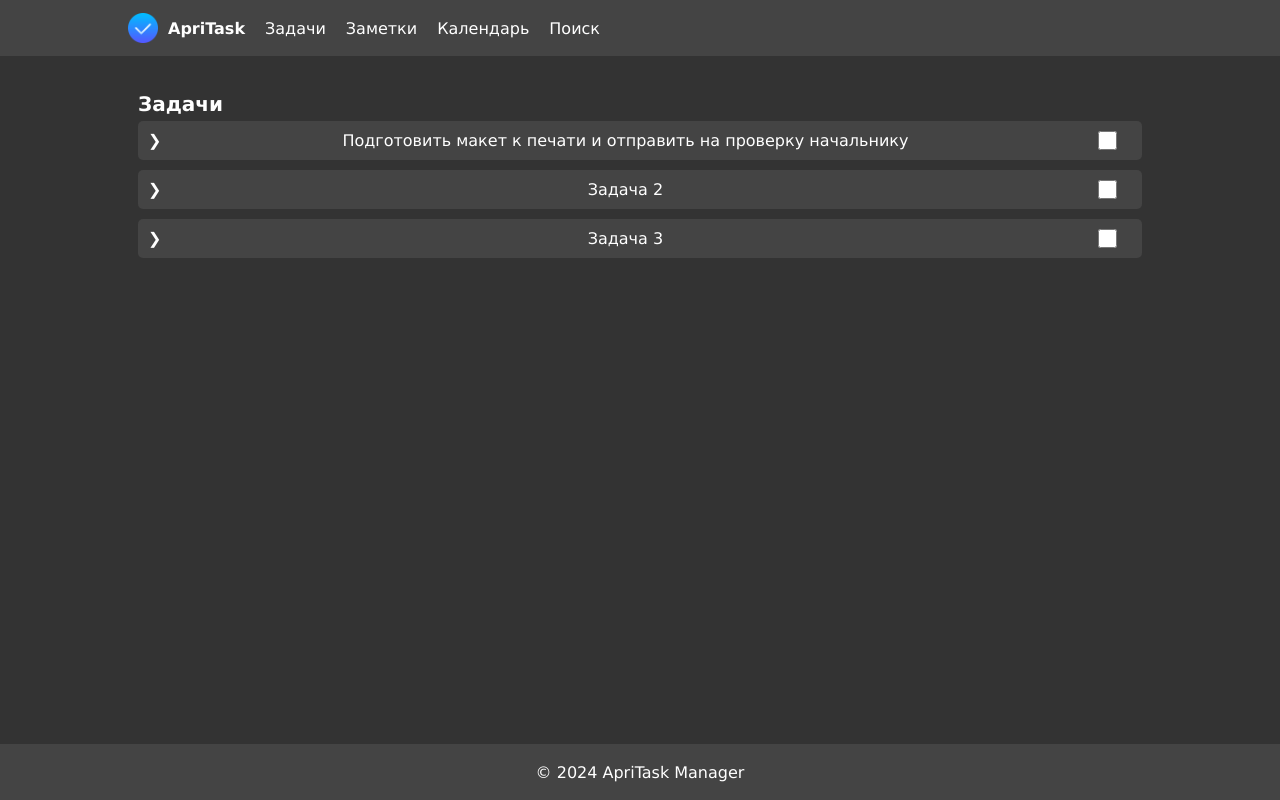
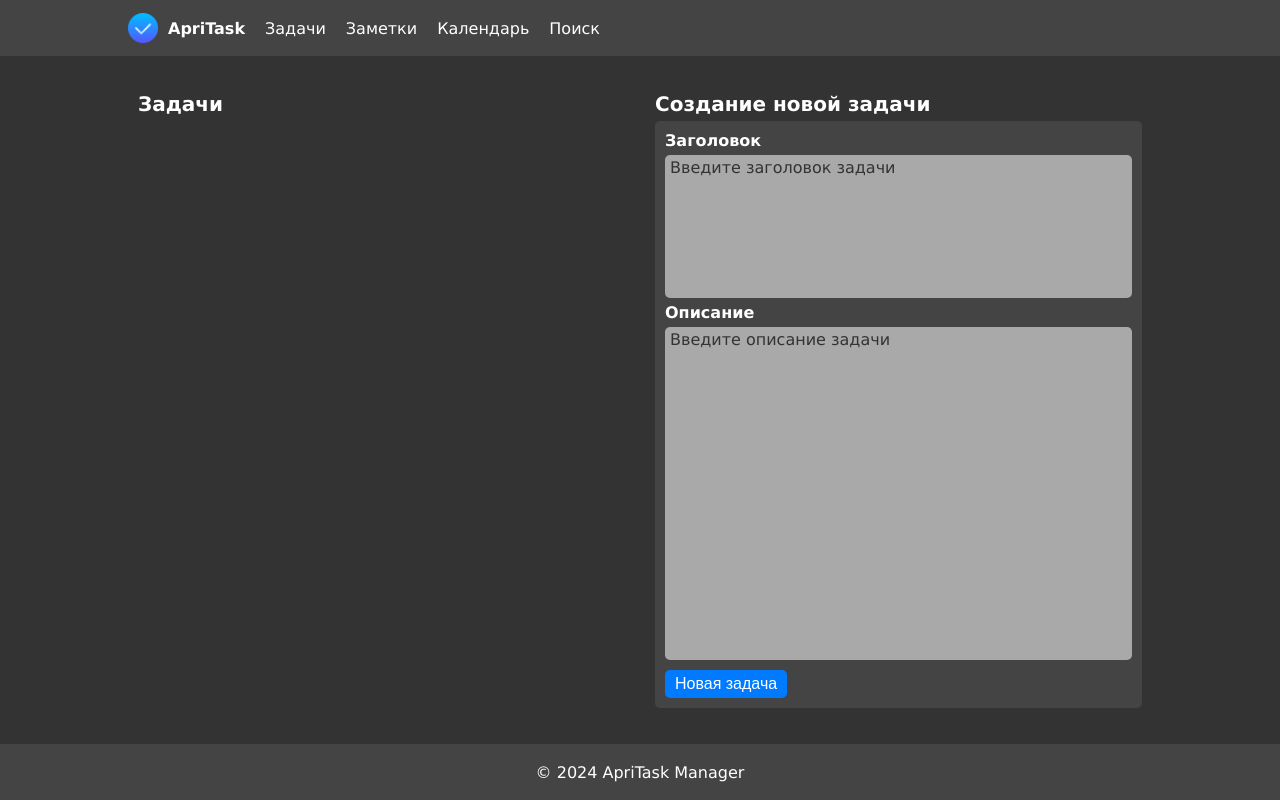
Before and after one commit to defrazo/apricode, a React (Vite) app in the folder client/: page / in a window 1280 px wide. Built offline with nearby package versions, Linux system fonts and the light colour scheme.

Commit message:
Basic requirements

```diff
--- a/client/src/components/Main.module.scss
+++ b/client/src/components/Main.module.scss
@@ -5,9 +5,9 @@
     flex-direction: row;
     flex: 1;
     gap: 10px;
+    height: calc(100vh - $header-height - $footer-height);
     padding: 2% 10%;
     background-color: $alt__background-color;
-    height: calc(100vh - $header-height - $footer-height);
 }
 
 h1,
@@ -68,7 +68,19 @@ h2 {
     display: flex;
     flex-direction: row;
     flex: 1;
-    gap: 10px;
+    width: 100%;
     max-height: 30px;
     margin-top: 10px;
 }
+
+.details__inner-buttons {
+    display: flex;
+    flex-direction: row;
+    width: 100%;
+}
+
+.inner-buttons__normal {
+    display: flex;
+    width: 100%;
+    gap: 10px
+}
--- a/client/src/components/Main.tsx
+++ b/client/src/components/Main.tsx
@@ -6,123 +6,302 @@ interface Task {
     id: number;
     name: string;
     description: string;
-    subtasks: string[];
+    subtasks: Task[];
+    isChecked: boolean;
 }
 
-interface MainProps {
-    searchTerm: string;
+const LOCAL_STORAGE_KEY = 'tasks';
+
+const Main: React.FC<{ searchTerm: string }> = ({ searchTerm }) => {
+    const [tasks, setTasks] = useState<Task[]>([]);
+    const [expandedTasks, setExpandedTasks] = useState<number[]>([]);
+    const [selectedTask, setSelectedTask] = useState<Task | null>(null);
+    const [newTaskName, setNewTaskName] = useState<string>('');
+    const [newTaskDescription, setNewTaskDescription] = useState<string>('');
+    const detailsRef = useRef<HTMLDivElement>(null);
+    const tasklistRef = useRef<HTMLDivElement>(null);
+
+    useEffect(() => {
+        const storedTasks = localStorage.getItem(LOCAL_STORAGE_KEY);
+
+        if (storedTasks) {
+            try {
+                const parsedTasks: Task[] = JSON.parse(storedTasks);
+                setTasks(parsedTasks);
+            } catch (error) {
+                console.error('Ошибка при загрузке:', error);
+            }
+        }
+    }, []);
+
+    const saveTasksToLocalStorage = (tasks: Task[]) => {
+        try {
+            localStorage.setItem(LOCAL_STORAGE_KEY, JSON.stringify(tasks));
+        } catch (error) {
+            console.error('Ошибка при сохранении:', error);
+        }
+    };
+
+    const handleAddTask = () => {
+        const newTask: Task = {
+            id: Date.now(),
+            name: newTaskName,
+            description: newTaskDescription,
+            subtasks: [],
+            isChecked: false
+        };
+
+        const updatedTasks = [...tasks, newTask];
+
+        setTasks(updatedTasks);
+        setNewTaskName('');
+        setNewTaskDescription('');
+        setSelectedTask(newTask);
+        saveTasksToLocalStorage(updatedTasks);
+    };
+
+    const handleAddSubtask = (parentId: number) => {
+        if (selectedTask) {
+            const newSubtask: Task = {
+                id: Date.now(),
+                name: '',
+                description: '',
+                subtasks: [],
+                isChecked: false
+            };
+
+            const addSubtaskToTask = (tasks: Task[], parentId: number, newTask: Task): Task[] => {
+                return tasks.map(task => {
+                    if (task.id === parentId) {
+                        return {
+                            ...task,
+                            subtasks: [...task.subtasks, newTask]
+                        };
+                    } else {
+                        return {
+                            ...task,
+                            subtasks: addSubtaskToTask(task.subtasks, parentId, newTask)
+                        };
                     }
 
-const initialTasks: Task[] = [
-    {
-        id: 1,
-        name: 'Подготовить макет к печати и отправить на проверку начальнику',
-        description: 'Описание задачи 1',
-        subtasks: ['Подзадача 1.1', 'Подзадача 1.2'],
-    },
-    {
-        id: 2,
-        name: 'Задача 2',
-        description: 'Описание задачи 2',
-        subtasks: ['Подзадача 2.1', 'Подзадача 2.2', 'Подзадача 2.3', 'Подзадача 2.4'],
-    },
-    {
-        id: 3,
-        name: 'Задача 3',
-        description: 'Описание задачи 3',
-        subtasks: ['Подзадача 2.1', 'Подзадача 2.2', 'Подзадача 2.3', 'Подзадача 2.4', 'Подзадача 2.5', 'Подзадача 2.6', 'Подзадача 2.7'],
-    },
-];
+                });
+            };
 
-const Main: React.FC<MainProps> = ({ searchTerm }) => {
-    const [expandedTasks, setExpandedTasks] = useState<number[]>([]);
-    const [selectedTask, setSelectedTask] = useState<Task | null>(null);
+            const updatedTasks = addSubtaskToTask(tasks, parentId, newSubtask);
 
-    const tasksContainerRef = useRef<HTMLDivElement>(null);
-    const detailsContainerRef = useRef<HTMLDivElement>(null);
+            setTasks(updatedTasks);
+            setNewTaskName('');
+            setNewTaskDescription('');
+            setSelectedTask(newSubtask);
+            saveTasksToLocalStorage(updatedTasks);
+        }
+    };
+
+    const handleTaskUpdate = (updatedTask: Task) => {
+        const updateTaskInList = (tasks: Task[], updatedTask: Task): Task[] => {
+            return tasks.map(task => {
+                if (task.id === updatedTask.id) {
+                    return updatedTask;
+                } else {
+                    return {
+                        ...task,
+                        subtasks: updateTaskInList(task.subtasks, updatedTask)
+                    };
+                }
+            });
+        };
+
+        const updatedTasks = updateTaskInList(tasks, updatedTask);
+
+        setTasks(updatedTasks);
+        setSelectedTask(updatedTask);
+        saveTasksToLocalStorage(updatedTasks);
+    };
+
+    const handleTaskDelete = (taskId: number) => {
+        const deleteTaskFromList = (tasks: Task[], taskId: number): Task[] => {
+            return tasks.filter(task => task.id !== taskId).map(task => ({
+                ...task,
+                subtasks: deleteTaskFromList(task.subtasks, taskId)
+            }));
+        };
+
+        const updatedTasks = deleteTaskFromList(tasks, taskId);
+
+        setTasks(updatedTasks);
+        setSelectedTask(null);
+        setNewTaskName('');
+        setNewTaskDescription('');
+        saveTasksToLocalStorage(updatedTasks);
+    };
+
+    const handleKeyDown = (event: React.KeyboardEvent<HTMLTextAreaElement>) => {
+        if (event.key === "Enter" && !event.shiftKey) {
+            event.preventDefault();
+            if (selectedTask) {
+                handleTaskUpdate({ ...selectedTask, name: newTaskName, description: newTaskDescription });
+            } else {
+                handleAddTask();
+            }
+        }
+    };
 
     useEffect(() => {
-        if (searchTerm) {
-            const newExpandedTasks = initialTasks
-                .filter(task => task.subtasks.some(subtask => subtask.toLowerCase().includes(searchTerm.toLowerCase())))
-                .map(task => task.id);
+        const handleClickOutside = (event: MouseEvent) => {
+            if (detailsRef.current && !detailsRef.current.contains(event.target as Node) &&
+                tasklistRef.current && !tasklistRef.current.contains(event.target as Node)) {
+                if (newTaskName || newTaskDescription) {
+                    if (selectedTask) {
+                        handleTaskUpdate({ ...selectedTask, name: newTaskName, description: newTaskDescription });
+                        setNewTaskName('');
+                        setNewTaskDescription('');
+                        setSelectedTask(null);
+                    }
+                } else {
+                    setSelectedTask(null);
+                    setNewTaskName('');
+                    setNewTaskDescription('');
+                }
+            }
+        };
 
-            setExpandedTasks(newExpandedTasks);
+        window.addEventListener("click", handleClickOutside);
+
+        return () => {
+            window.removeEventListener("click", handleClickOutside);
+        };
+    }, [selectedTask, newTaskName, newTaskDescription]);
+
+    useEffect(() => {
+        if (selectedTask) {
+            setNewTaskName(selectedTask.name);
+            setNewTaskDescription(selectedTask.description);
+        }
+    }, [selectedTask]);
+
+    const handleCheckChange = (taskId: number, checked: boolean) => {
+        const updateTaskCheck = (tasks: Task[], taskId: number, checked: boolean): Task[] => {
+            return tasks.map(task => {
+                if (task.id === taskId) {
+                    const updateSubtasksCheck = (subtasks: Task[], checked: boolean): Task[] => {
+                        return subtasks.map(subtask => ({
+                            ...subtask,
+                            isChecked: checked,
+                            subtasks: updateSubtasksCheck(subtask.subtasks, checked)
+                        }));
+                    };
+
+                    return {
+                        ...task,
+                        isChecked: checked,
+                        subtasks: updateSubtasksCheck(task.subtasks, checked)
+                    };
                 } else {
-            setExpandedTasks([]);
+                    return {
+                        ...task,
+                        subtasks: updateTaskCheck(task.subtasks, taskId, checked)
+                    };
                 }
-    }, [searchTerm]);
+            });
+        };
 
-    const filteredTasks = initialTasks.map(task => {
+        const updatedTasks = updateTaskCheck(tasks, taskId, checked);
+
+        setTasks(updatedTasks);
+        saveTasksToLocalStorage(updatedTasks);
+    };
+
+    const allChecked = tasks.every(task => task.isChecked);
+
+    const filteredTasks = tasks
+        .map(task => {
             const filteredSubtasks = task.subtasks.filter(subtask =>
-            subtask.toLowerCase().includes(searchTerm.toLowerCase())
+                subtask.name.toLowerCase().includes(searchTerm.toLowerCase())
             );
 
+            const isTaskMatched = task.name.toLowerCase().includes(searchTerm.toLowerCase());
+
+            if (isTaskMatched || filteredSubtasks.length > 0) {
                 return {
                     ...task,
                     subtasks: filteredSubtasks
                 };
-    }).filter(task => {
-        const matchesTaskName = task.name.toLowerCase().includes(searchTerm.toLowerCase());
-        const hasVisibleSubtasks = task.subtasks.length > 0;
-        return matchesTaskName || hasVisibleSubtasks;
-    });
+            }
 
-    const handleTaskSelect = (task: Task) => {
-        setSelectedTask(task);
-    };
-
-    const handleClickOutside = (event: MouseEvent) => {
-        if (
-            tasksContainerRef.current &&
-            !tasksContainerRef.current.contains(event.target as Node) &&
-            detailsContainerRef.current &&
-            !detailsContainerRef.current.contains(event.target as Node)
-        ) {
-            setSelectedTask(null);
-        }
-    };
-
-    useEffect(() => {
-        document.addEventListener('click', handleClickOutside);
-        return () => {
-            document.removeEventListener('click', handleClickOutside);
-        };
-    }, []);
+            return null;
+        })
+        .filter(task => task !== null);
 
     return (
-        <div className={styles['main-container']}>
-            <div ref={tasksContainerRef} className={styles["tasks-container"]}>
+        <div className={styles["main-container"]}>
+            <div ref={tasklistRef} className={styles["tasks-container"]}>
                 <h1>Задачи</h1>
-                <TaskList tasks={filteredTasks} expandedTasks={expandedTasks} onTaskSelect={handleTaskSelect} />
+                <TaskList
+                    tasks={filteredTasks}
+                    expandedTasks={expandedTasks}
+                    onTaskSelect={setSelectedTask}
+                    onAddSubtask={handleAddSubtask}
+                    onUpdateTask={handleTaskUpdate}
+                    onDeleteTask={handleTaskDelete}
+                    onCheckChange={handleCheckChange}
+                    selectedTask={selectedTask}
+                    searchTerm={searchTerm}
+                    allChecked={allChecked}
+                />
             </div>
-            {selectedTask && (
-                <div ref={detailsContainerRef} className={styles["details-container"]}>
-                    <h1>Просмотр задачи</h1>
+            <div
+                ref={detailsRef}
+                className={`${styles["details-container"]} ${selectedTask || tasks.length === 0 ? styles["details-container--visible"] : ""}`}
+            >
+                <h1>{selectedTask ? "Просмотр задачи" : "Создание новой задачи"}</h1>
                 <div className={styles["details-window"]}>
                     <h2>Заголовок</h2>
                     <textarea
                         className={styles["details__task-name"]}
-                            value={selectedTask.name}
-                            placeholder="Выберите задачу из списка"
-                            onChange={(e) => setSelectedTask({ ...selectedTask, name: e.target.value })}
+                        value={newTaskName}
+                        placeholder="Введите заголовок задачи"
+                        onChange={(e) => setNewTaskName(e.target.value)}
+                        onKeyDown={handleKeyDown}
                     />
                     <h2>Описание</h2>
                     <textarea
                         className={styles["details__task-description"]}
-                            value={selectedTask.description}
-                            placeholder="Выберите задачу из списка"
-                            onChange={(e) => setSelectedTask({ ...selectedTask, description: e.target.value })}
+                        value={newTaskDescription}
+                        placeholder="Введите описание задачи"
+                        onChange={(e) => setNewTaskDescription(e.target.value)}
+                        onKeyDown={handleKeyDown}
                     />
                     <div className={styles["details__buttons"]}>
-                            <button className={styles["save"]}>Сохранить</button>
-                            <button className={styles["edit"]}>Изменить</button>
-                            <button className={styles["delete"]}>Удалить</button>
+                        {!selectedTask && (
+                            <>
+                                <button className={styles["save"]} onClick={handleAddTask}>Новая задача</button>
+                            </>
+                        )}
+
+                        {selectedTask && (
+                            <>
+                                <div className={styles["details__inner-buttons"]}>
+                                    <div className={styles["inner-buttons__normal"]}>
+                                        <button
+                                            className={styles["edit"]}
+                                            onClick={() => handleTaskUpdate({ ...selectedTask, name: newTaskName, description: newTaskDescription })}
+                                        >Сохранить</button>
+                                        <button
+                                            className={styles["save"]}
+                                            onClick={() => handleAddSubtask(selectedTask.id)}
+                                        >Добавить подзадачу</button>
+                                    </div>
+                                    <button
+                                        className={styles["delete"]}
+                                        onClick={() => handleTaskDelete(selectedTask.id)}
+                                    >Удалить</button>
+                                </div>
+                            </>
+                        )}
                     </div>
                 </div>
             </div>
-            )}
-        </div>
+        </div >
     );
 };
 
--- a/client/src/components/TaskItem.module.scss
+++ b/client/src/components/TaskItem.module.scss
@@ -4,7 +4,6 @@
     display: flex;
     flex-direction: column;
     flex: 1;
-    width: 100%;
     background-color: $basic__background-color;
     border-radius: 5px;
 }
@@ -24,22 +23,34 @@
 }
 
 .task-item__task {
-    font-size: $basic__font-size; //Заглушка для класса
+    font-size: $basic__font-size; //Заглушка для существования класса
 }
 
 .task-item__subtask {
-    padding-left: 50px;
+    display: flex;
+    flex: 1;
+    padding-left: 7px;
     font-size: $basic__font-size;
 }
 
 .task-item__arrow {
     display: inline-block;
     width: 20px;
+    font-size: $alt__font-size;
     user-select: none;
     transition: transform 0.3s ease;
-    transform-origin: 30% 30%;
+    transform-origin: 35% 50%;
 
     &--open {
         transform: rotate(90deg);
     }
 }
+
+.task--active {
+    background-color: $button__complete-color;
+    border-radius: 5px;
+
+    &:hover {
+        background-color: $button__complete-color;
+    }
+}
--- a/client/src/components/TaskItem.tsx
+++ b/client/src/components/TaskItem.tsx
@@ -5,44 +5,107 @@ interface Task {
     id: number;
     name: string;
     description: string;
-    subtasks: string[];
+    subtasks: Task[];
+    isChecked: boolean;
 }
 
 interface TaskItemProps {
     task: Task;
     isExpanded: boolean;
     onTaskSelect: (task: Task) => void;
+    onAddSubtask: (parentId: number, newTask: Task) => void;
+    onUpdateTask: (task: Task) => void;
+    onDeleteTask: (taskId: number) => void;
+    onCheckChange: (taskId: number, checked: boolean) => void;
+    selectedTask: Task | null;
+    allChecked: boolean;
 }
 
-const TaskItem: React.FC<TaskItemProps> = ({ task, isExpanded, onTaskSelect }) => {
-    const [isChecked, setIsChecked] = useState<boolean>(false);
+const TaskItem: React.FC<TaskItemProps> = ({
+    task,
+    isExpanded,
+    onTaskSelect,
+    onAddSubtask,
+    onUpdateTask,
+    onDeleteTask,
+    selectedTask,
+    onCheckChange,
+    allChecked
+}) => {
+
     const [showSubtasks, setShowSubtasks] = useState<boolean>(isExpanded);
+    const [newSubtaskName, setNewSubtaskName] = useState<string>('');
 
-    useEffect(() => {
+    const toggleSubtasks = () => setShowSubtasks(!showSubtasks);
+    const handleCheck = () => {
+        const newCheckedState = !task.isChecked;
+        onCheckChange(task.id, newCheckedState);
+    };
+
+    const handleAddSubtask = () => {
+        if (newSubtaskName.trim()) {
+            const newSubtask: Task = {
+                id: Date.now(),
+                name: newSubtaskName,
+                description: '',
+                subtasks: [],
+                isChecked: false
+            };
+
+            onAddSubtask(task.id, newSubtask);
+            setNewSubtaskName('');
+        }
+
         setShowSubtasks(isExpanded);
-    }, [isExpanded]);
+    };
 
-    const handleCheck = () => setIsChecked(!isChecked);
-    const toggleSubtasks = () => setShowSubtasks(!showSubtasks);
+    const handleTaskUpdate = () => {
+        onUpdateTask(task);
+    };
+
+    const handleTaskDelete = () => {
+        onDeleteTask(task.id);
+    };
 
     return (
         <div className={styles["task-container"]}>
-            <div>
-                <div className={`${styles["task-item"]}`} onClick={() => {
-                    toggleSubtasks();
-                    onTaskSelect(task);
-                }}>
-                    <div className={`${styles["task-item__arrow"]} ${showSubtasks ? styles["task-item__arrow--open"] : ""}`}>❯</div>
-                    <span className={styles["task-item__task"]}>{task.name}</span>
-                    <input type="checkbox" checked={isChecked} onChange={handleCheck} />
+            <div
+                className={`${styles["task-item"]} ${task.id === selectedTask?.id ? styles["task--active"] : ""}`}
+                onClick={() => onTaskSelect(task)}
+            >
+                <div
+                    className={`${styles["task-item__arrow"]} ${showSubtasks ? styles["task-item__arrow--open"] : ""}`}
+                    onClick={() => { toggleSubtasks() }}
+                >
+                    ❯
                 </div>
-                {showSubtasks && task.subtasks.map((subtask, index) => (
-                    <div key={index} className={`${styles["task-item"]} ${styles["task-item__subtask"]}`}>
-                        <span>{subtask}</span>
-                        <input type="checkbox" />
-                    </div>
-                ))}
+                <span className={styles["task-item__task"]}>{task.name}</span>
+                <input
+                    type="checkbox"
+                    checked={task.isChecked}
+                    onChange={handleCheck}
+                    onClick={(e) => e.stopPropagation()}
+                />
             </div>
+            {showSubtasks && (
+                <>
+                    {task.subtasks.map(subtask => (
+                        <div key={subtask.id} className={`${styles["task-item__subtask"]}`}>
+                            <TaskItem
+                                task={subtask}
+                                isExpanded={true}
+                                onTaskSelect={onTaskSelect}
+                                onAddSubtask={handleAddSubtask}
+                                onUpdateTask={handleTaskUpdate}
+                                onDeleteTask={handleTaskDelete}
+                                onCheckChange={onCheckChange}
+                                selectedTask={selectedTask}
+                                allChecked={allChecked}
+                            />
+                        </div>
+                    ))}
+                </>
+            )}
         </div>
     );
 };
--- a/client/src/components/TaskList.tsx
+++ b/client/src/components/TaskList.tsx
@@ -6,23 +6,54 @@ interface Task {
     id: number;
     name: string;
     description: string;
-    subtasks: string[];
+    subtasks: Task[];
+    isChecked: boolean;
 }
 
 interface TaskListProps {
     tasks: Task[];
     expandedTasks: number[];
     onTaskSelect: (task: Task) => void;
+    onAddSubtask: (parentId: number, newTask: Task) => void;
+    onUpdateTask: (task: Task) => void;
+    onDeleteTask: (taskId: number) => void;
+    onCheckChange: (taskId: number, checked: boolean) => void;
+    selectedTask: Task | null;
+    searchTerm: string;
+    allChecked: boolean;
 }
 
-const TaskList: React.FC<TaskListProps> = ({ tasks, expandedTasks, onTaskSelect }) => {
+const TaskList: React.FC<TaskListProps> = ({
+    tasks,
+    expandedTasks,
+    onTaskSelect,
+    onAddSubtask,
+    onUpdateTask,
+    onDeleteTask,
+    selectedTask,
+    searchTerm,
+    onCheckChange,
+    allChecked
+}) => {
+
     return (
         <div className={styles["tasklist-container"]}>
             <div className={styles["tasks"]}>
                 {tasks.map(task => (
-                    <div key={task.id}>
-                        <TaskItem task={task} isExpanded={expandedTasks.includes(task.id)} onTaskSelect={onTaskSelect} />
-                    </div>
+                    <>
+                        <TaskItem
+                            key={task.id}
+                            task={task}
+                            isExpanded={expandedTasks.includes(task.id)}
+                            onTaskSelect={onTaskSelect}
+                            onAddSubtask={onAddSubtask}
+                            onUpdateTask={onUpdateTask}
+                            onDeleteTask={onDeleteTask}
+                            onCheckChange={onCheckChange}
+                            selectedTask={selectedTask}
+                            allChecked={allChecked}
+                        />
+                    </>
                 ))}
             </div>
         </div>
--- a/client/src/styles/index.scss
+++ b/client/src/styles/index.scss
@@ -70,7 +70,7 @@ button {
 }
 
 input[type="checkbox"] {
-    width: 5%;
+    width: 24px;
     cursor: pointer;
 }
 
```
Also changed, not shown: client/src/components/Header.tsx (+7 -1 lines). Lines whose indentation alone changed are shown as unchanged.
